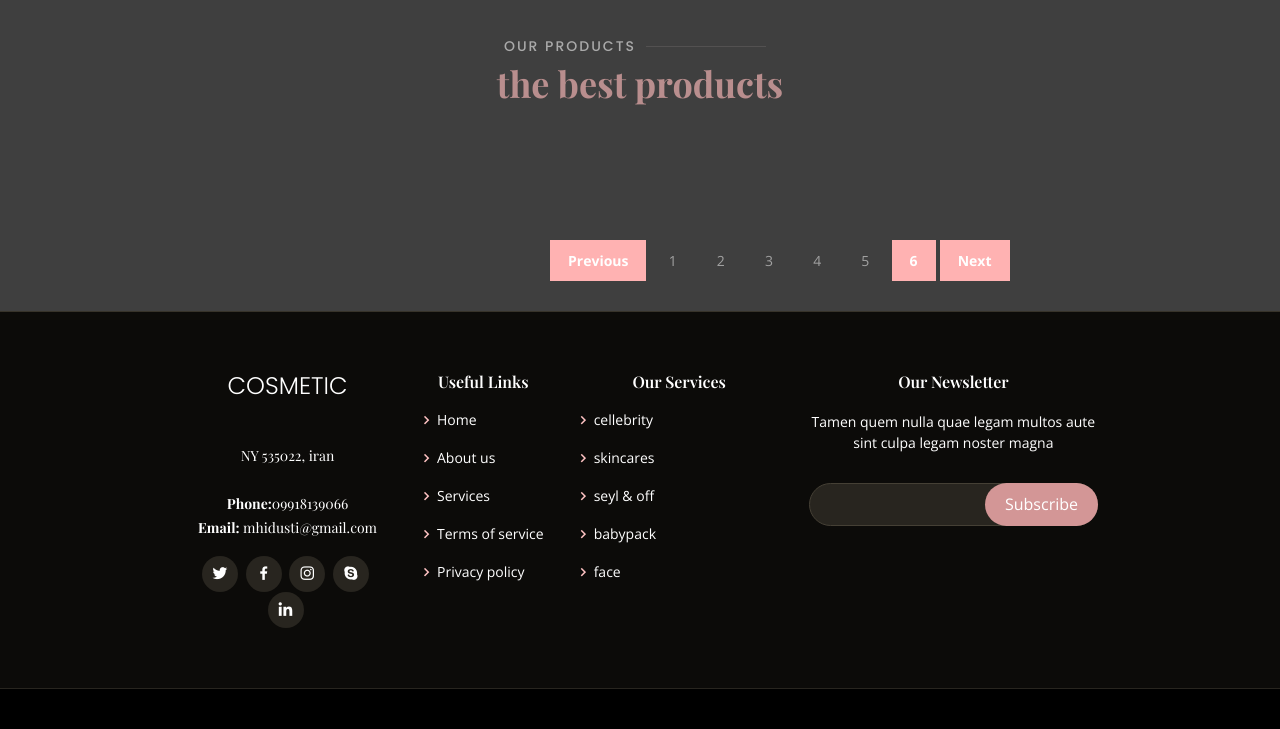
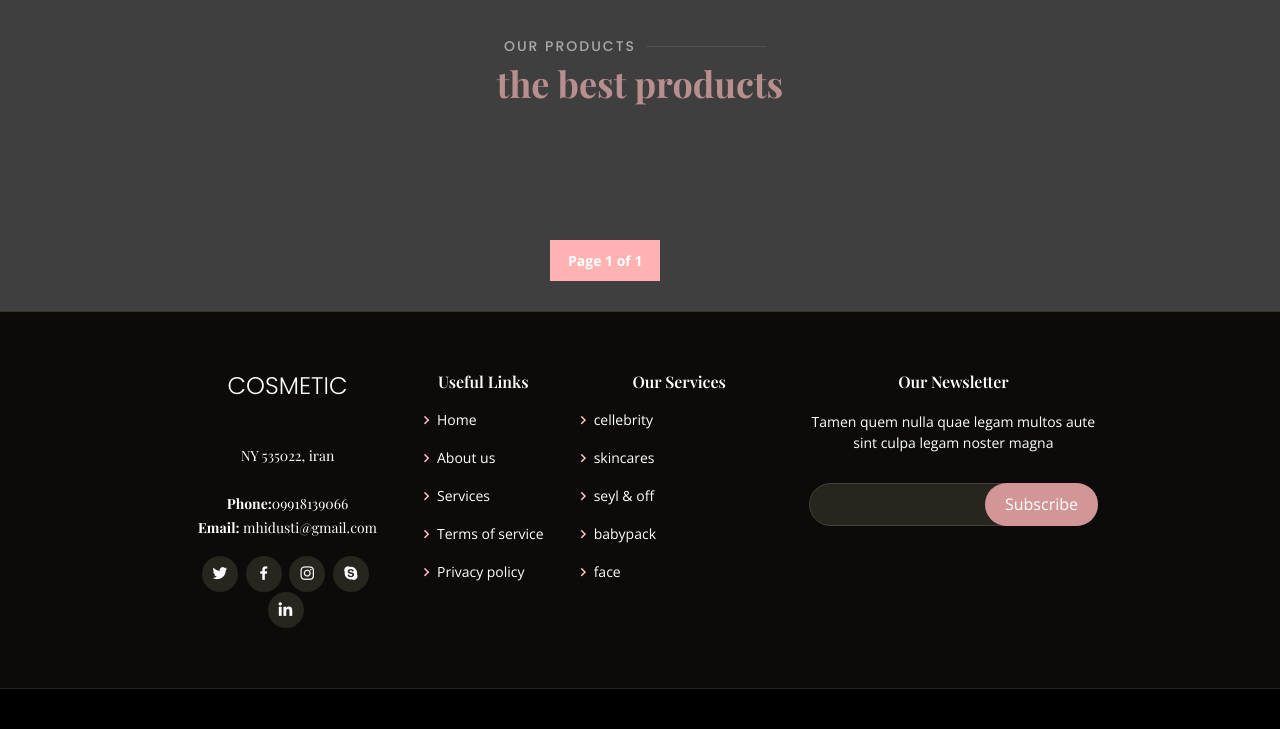
Before and after one commit to mhidusti/cosmeticorg, a Django app: page /product/ in a window 1280 px wide. Shown: the part 818-1547 px from the top of the page. Run offline with Django 5.2, Linux system fonts and the light colour scheme; data that the repository does not hold is empty; some libraries are stand-ins or nearby versions; some web fonts are replaced.

Commit message:
pageinator

```diff
--- a/product/views.py
+++ b/product/views.py
@@ -11,7 +11,7 @@ class ProductView(ListView):
 
     template_name = 'product/product.html'
     context_object_name = 'product'
-    paginate_by = 2
+    paginate_by = 1
 
     def get_queryset(self):
         if self.kwargs.get('cat'):
--- a/templates/product/product.html
+++ b/templates/product/product.html
@@ -290,14 +290,14 @@
 
       <div class="pagination p12">
         <ul>
-          <a href="#"><li>Previous</li></a>
-          <a href="#"><li>1</li></a>
-          <a href="#"><li>2</li></a>
-          <a href="#"><li>3</li></a>
-          <a href="#"><li>4</li></a>
-          <a href="#"><li>5</li></a>
-          <a class="is-active" href="#"><li>6</li></a>
-          <a href="#"><li>Next</li></a>
+          {% if page_obj.has_previous %}
+          <a href="?page={{ page_obj.previous_page_number }}"><li>Previous</li></a>
+          {% endif %}
+
+          <a class="is-active" href="#"><li>Page {{ page_obj.number }} of {{ page_obj.paginator.num_pages }}</li></a>
+          {% if page_obj.has_next %}
+          <a href="?page={{ page_obj.next_page_number }}"><li>Next</li></a>
+          {% endif %}
         </ul>
       </div>
 </body>
```
Also changed, not shown: media/Products/download-3-1_bgVKYC2.jpg (added).
